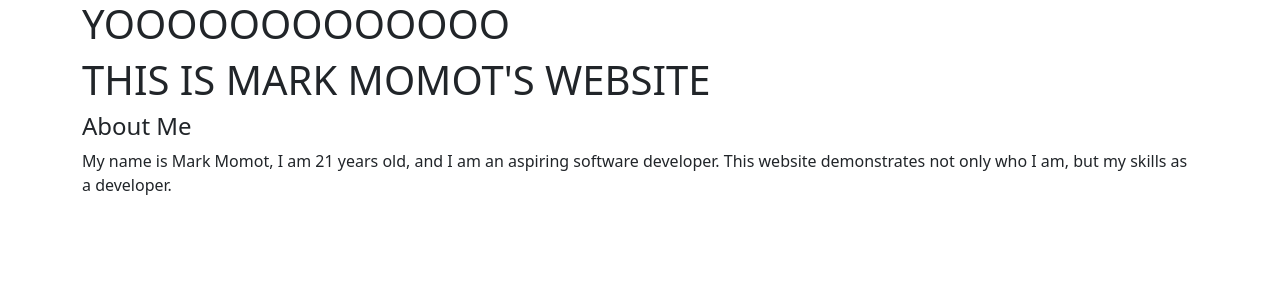
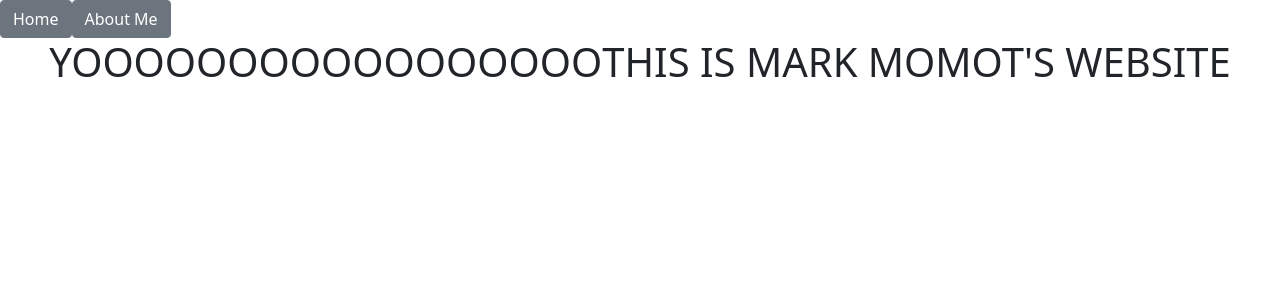
Before and after one commit to Momot1/resume, a React (Create React App) app: page / in a window 1280 px wide. Shown: the top 300 px of the page. Built offline with nearby package versions, Linux system fonts and the light colour scheme.

Commit message:
Added some components and routes

```diff
--- /dev/null
+++ b/src/About.js
@@ -0,0 +1,9 @@
+function About(){
+    return (
+        <div>
+            <h1>About Me</h1>
+        </div>
+    )
+}
+
+export default About
--- a/src/App.js
+++ b/src/App.js
@@ -1,13 +1,20 @@
+import React from "react";
+import { BrowserRouter, Switch , Route } from "react-router-dom"
+import NavBar from "./NavBar"
+import Home from "./Home"
+import About from "./About";
+
 function App() {
   return (
-    <div className="container justify-content-center">
-      <header className="App-header">
-        <h1>YOOOOOOOOOOOOO</h1>
-        <h1>THIS IS MARK MOMOT'S WEBSITE</h1>
-        <h4>About Me</h4>
-        <p>My name is Mark Momot, I am 21 years old, and I am an aspiring software developer. This website demonstrates not only who I am, but my skills as a developer.</p>
-      </header>
-    </div>
+    <BrowserRouter>
+      <NavBar />
+
+      <Switch>
+        <Route exact path="/"><Home /></Route>
+        <Route path="/about"><About /></Route>
+        <Route path="/"><h1>404 NOT FOUND</h1></Route>
+      </Switch>
+    </BrowserRouter>
   );
 }
 
--- /dev/null
+++ b/src/Home.js
@@ -0,0 +1,10 @@
+function Home(){
+    return (
+        <div className="d-flex justify-content-center">
+           <h1>YOOOOOOOOOOOOOOOOO</h1>
+           <h1>THIS IS MARK MOMOT'S WEBSITE</h1>
+        </div>
+    )
+}
+
+export default Home
--- /dev/null
+++ b/src/Navbar.js
@@ -0,0 +1,12 @@
+import { Link } from "react-router-dom"
+
+function NavBar(){
+    return (
+        <nav>
+            <Link to="/" className="btn btn-secondary">Home</Link>
+            <Link to="/about" className="btn btn-secondary">About Me</Link>
+        </nav>
+    )
+}
+
+export default NavBar
```
